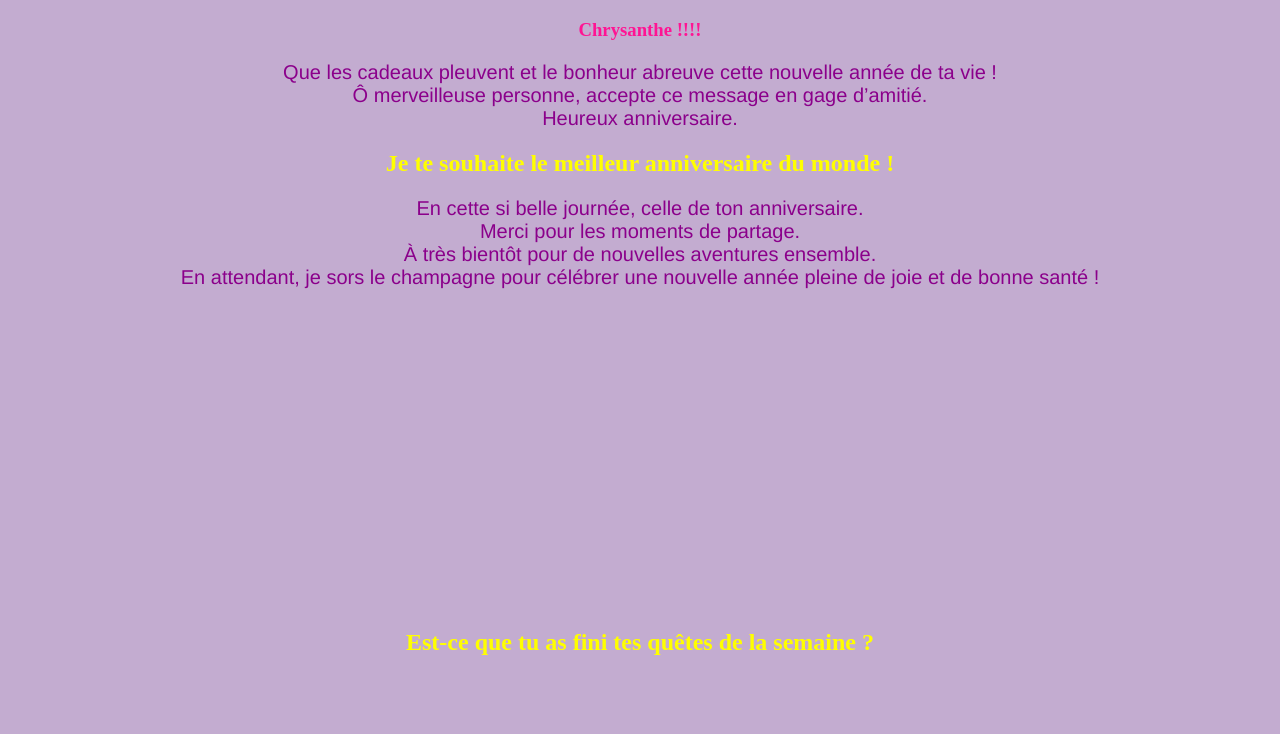
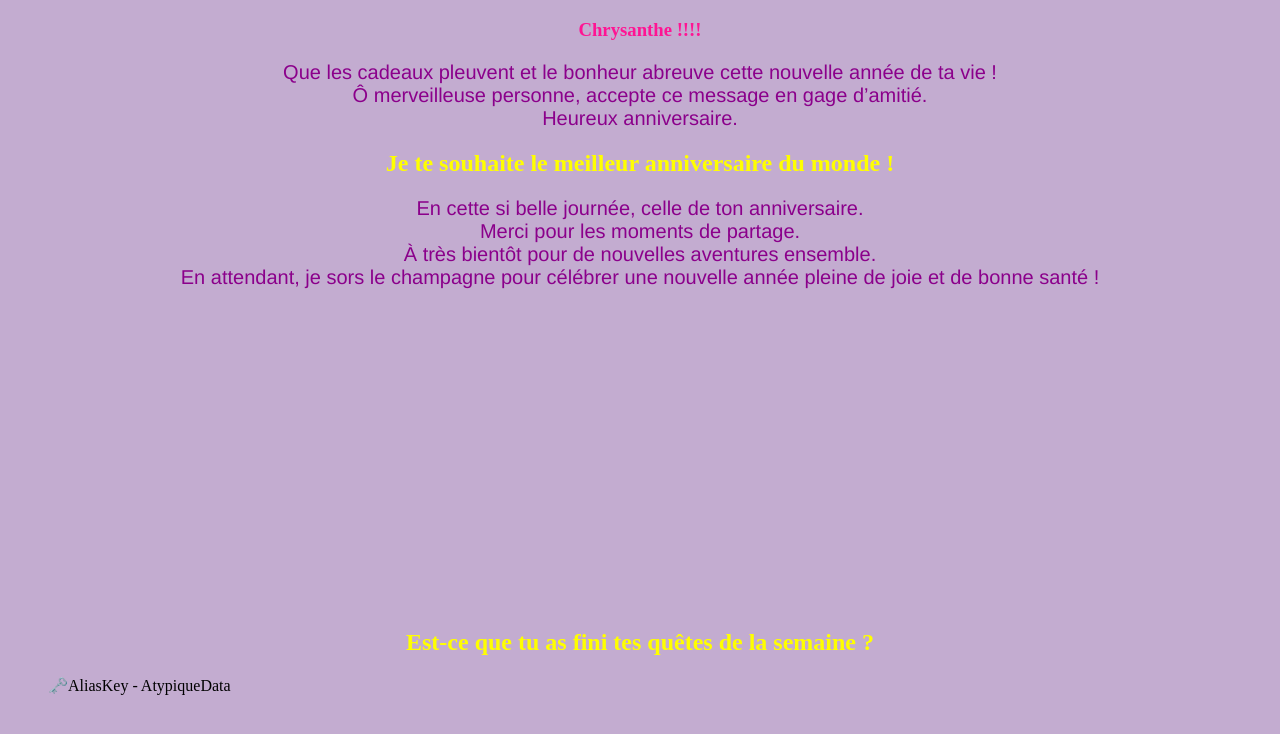
Before and after one commit to aliaskey/pageHTML_WCS, a plain HTML site: page index.html in a window 1280 px wide. Drawn offline with nearby package versions, Linux system fonts and the light colour scheme; no server answers.

Commit message:
Update index.html

```diff
--- a/index.html
+++ b/index.html
@@ -38,5 +38,11 @@
 
 
   <h2>Est-ce que tu as fini tes quêtes de la semaine ?</h2>
+
+<blockquote>
+🗝️AliasKey - AtypiqueData
+</blockquote>
+
+
 </body>
 </html>
```
